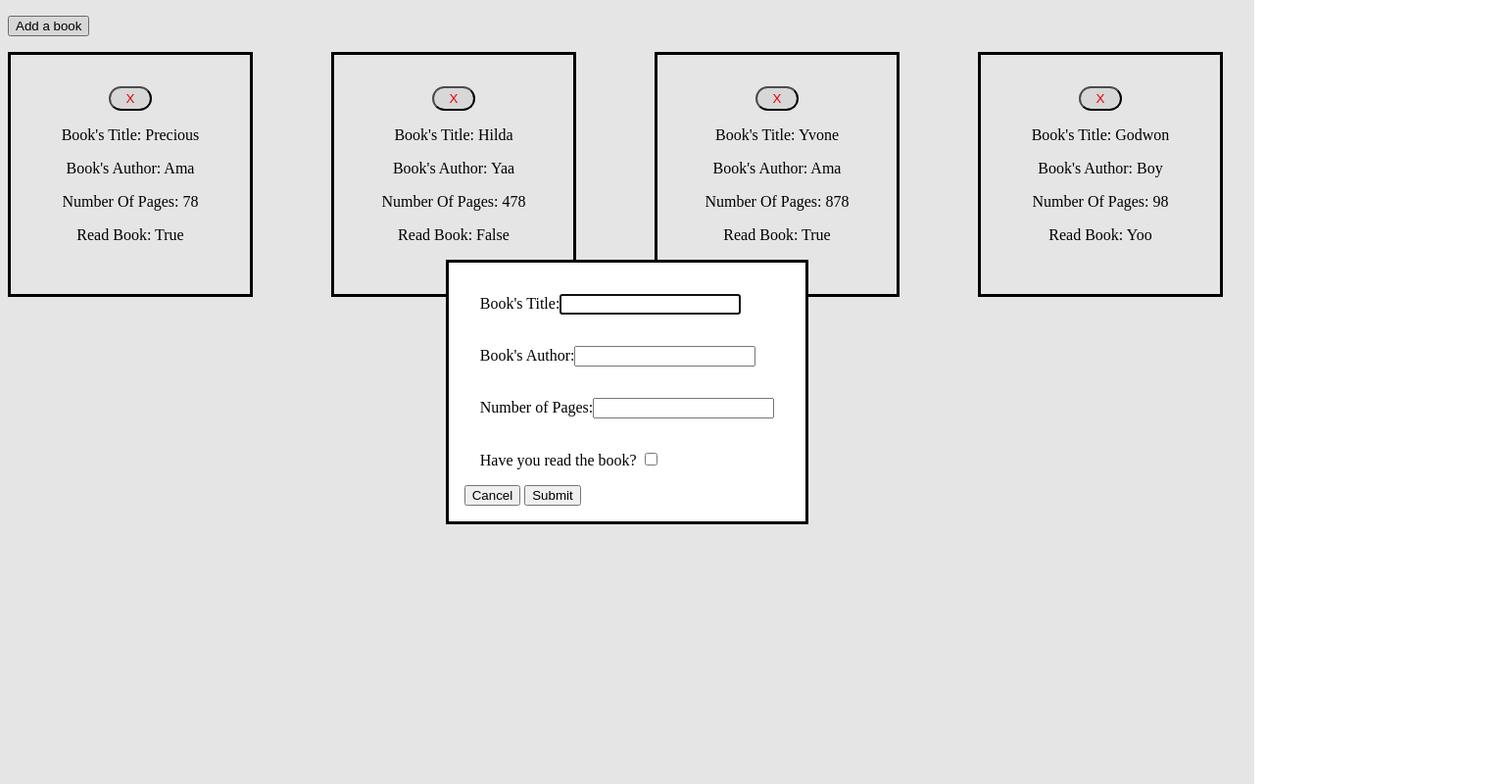
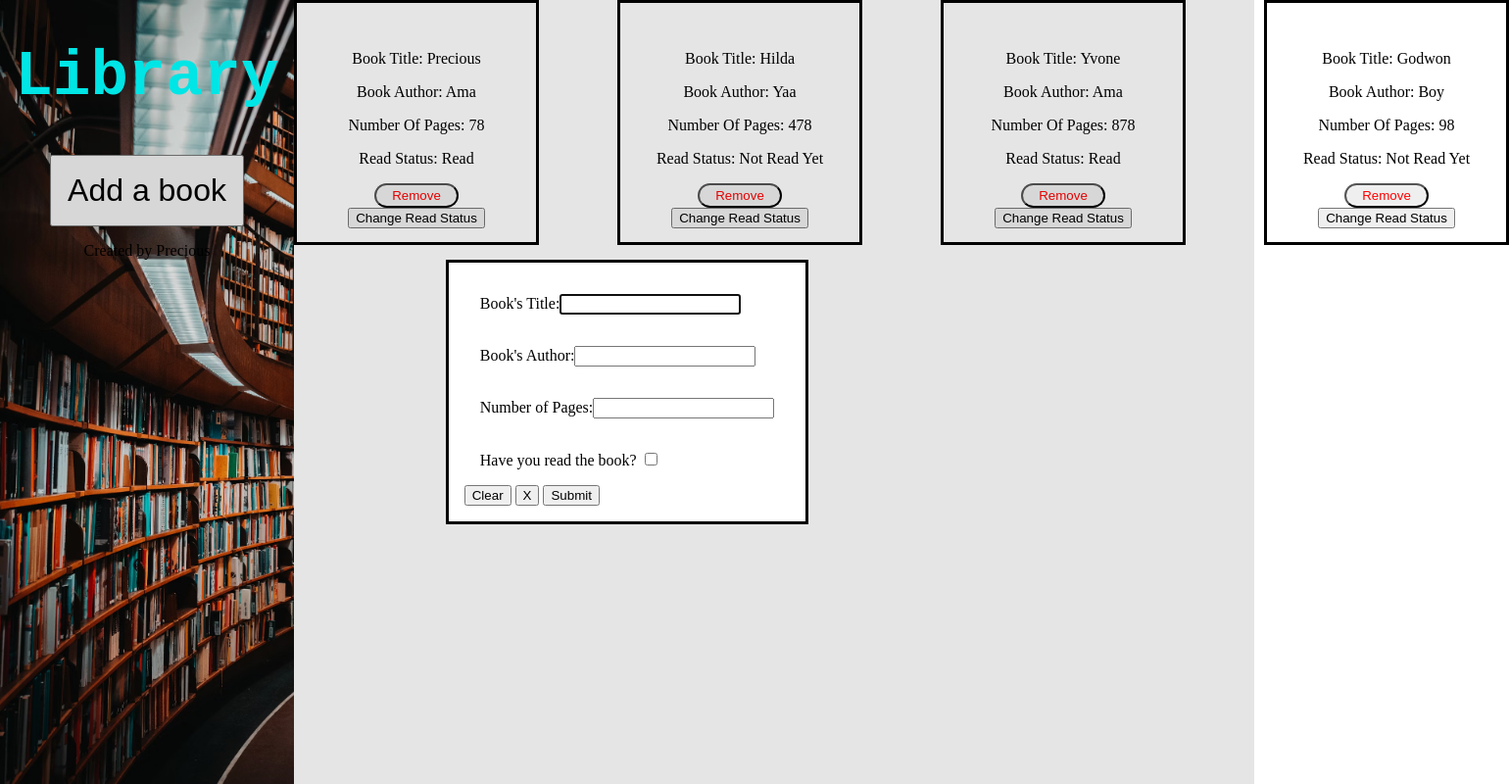
Before and after one commit to preciouskusi17/library-project, a plain HTML site: page index.html in a window 1280 px wide. Both pictures are taken after a click on the button "Add a book". Shown: the whole page at 98% size, 1540 px wide, since content can reach past the window. Drawn offline with Linux system fonts and the light colour scheme.

Commit message:
Add img folder and edit index.html,style.css, and script.js

```diff
--- a/index.html
+++ b/index.html
@@ -8,19 +8,25 @@
     <script src="script.js" defer></script>
 </head>
 <body>
+    <div class="img">
+        <h1 style="color: aqua; font-size: 4rem; font-family: 'Courier New', Courier, monospace;">Library</h1>
         <p><button id="add">Add a book</button></p>
+        <footer>Created by Precious</footer>
+    </div>
 
+    <div>
         <dialog>
-        <form id="box-form" >
-        <label for="title" >Book's Title:<input type="text" id="title" name="title" required></label>
-        <label for="author">Book's Author:<input type="text" id="author" name="author" required></label>
-        <label for="pages">Number of Pages:<input type="number" id="pages" name="pages" required></label>
+            <form id="box-form" method="dialog">
+            <label for="title" >Book's Title:<input required type="text" id="title" name="title" ></label>
+            <label for="author">Book's Author:<input required type="text" id="author" name="author" ></label>
+            <label for="pages">Number of Pages:<input required type="number" id="pages" name="pages" ></label>
             <label for="read">Have you read the book? <input type="checkbox" name="status" id="read" value="Read"></label>
-        <button id="cancel">Cancel</button>
-        <button  id="submit" >Submit</button>
+            <button type="reset" id="clear">Clear</button>
+            <button type="button" id="cancel">X</button>
+            <button type="submit" id="submit" >Submit</button>
             </form>
         </dialog>
-
         <div id="container"></div>
+    </div>
 </body>
 </html>
--- a/script.js
+++ b/script.js
@@ -1,4 +1,8 @@
-const myLibrary = [];
+const addButton= document.querySelector('#add');
+const submitButton= document.querySelector('#submit');
+const dialog= document.querySelector('dialog');
+
+let myLibrary = [];
 
 function Book(title, author,pages,read){
     this.title = title;
@@ -15,61 +19,54 @@ function addBookToLibrary(title,author,pages,read){
 }
 
 addBookToLibrary('precious', 'ama', 78, 'True')
-addBookToLibrary(' hilda', 'yaa', 478, 'false')
+addBookToLibrary(' hilda', 'yaa', 478, '')
 addBookToLibrary(' yvone', 'ama', 878, 'true')
-addBookToLibrary('godwon','boy',98, 'yoo')
+addBookToLibrary('godwon','boy',98, '')
 
-function createItem(item, content){
-    let element= document.createElement(item);
-    element.textContent = content;
-    return element;
-}
 
-function deleteBook(index){
+
+function removeBook(index){
     myLibrary.splice(index,1);
-    showBox(obj)
+    showBox()
 }
 
 function showBox(){
     let container= document.querySelector('#container')
     container.textContent='';
+
     for (let i=0; i<myLibrary.length; i++){
+    let book=myLibrary[i];
 
-    this.obj=myLibrary[i];
-    let div= document.createElement('div');
+    let bookItem= document.createElement('div');
+     bookItem.classList.add('mybooks');
+    bookItem.innerHTML=`<p>Book Title: ${book.title}</p> <p>Book Author: ${book.author}</p>
+         <p>Number of Pages: ${book.pages}</p> <p>Read Status: ${book.read?"Read": "Not Read Yet"}</p>
+            <div id="btn">
+        <button class="remove" onclick="removeBook(${i})">Remove</button>
+        <button onclick= toggleRead(${i})>Change Read Status</button>
+    </div> `;
 
-    let removeButton=document.createElement('button');
-    removeButton.classList.add('remove')
-    removeButton.textContent='X';
+    container.appendChild(bookItem)
+    }}
 
-    div.appendChild(removeButton)
-    div.classList.add('mybooks');
-    // div.innerHTML=(`<p>Book's Title: ${obj.title}</p> <p>Book's Author: ${obj.author}</p> <p>Number of Pages: ${obj.pages}</p> <p>Read Book: ${obj.read}</p>`)
-    div.append(
-        createItem('p',`Book's Title: ${obj.title}`),
-        createItem('p',`Book's Author: ${obj.author}`),
-        createItem('p',`Number of Pages: ${obj.pages}`),
-        createItem('p',`Read Book: ${obj.read}`)
-    )
-    container.appendChild(div)
 
-     removeButton.addEventListener('click',()=>{
-    deleteBook(i);
-})}
+Book.prototype.toggleRead=function(){
+    this.read= !this.read
+}
+function toggleRead(index){
+    myLibrary[index].toggleRead();
+    showBox();
 }
 
 
-const addButton= document.querySelector('#add');
-const submitButton= document.querySelector('#submit');
-const dialog= document.querySelector('dialog');
-
 addButton.addEventListener('click', ()=>{
     dialog.showModal();
+        dialog.querySelectorAll('input').forEach(item=>item.value='')
 
 })
 
 
-document.querySelector('#submit').addEventListener('click',(event)=>{
+document.querySelector('#box-form').addEventListener('submit',(event)=>{
      let title = document.querySelector('#title').value;
     let author = document.querySelector('#author').value;
     let pages = document.querySelector('#pages').value;
@@ -80,5 +77,6 @@ document.querySelector('#submit').addEventListener('click',(event)=>{
 })
 
 document.querySelector('#cancel').addEventListener('click',()=>{
-    dialog.close()
+    dialog.close();
+
 })
--- a/style.css
+++ b/style.css
@@ -1,3 +1,10 @@
+body{
+    margin: 0;
+    padding: 0;
+    display: grid;
+    grid-template-columns: 300px 1fr;
+}
+
 form>label{
     display: block;
     padding: 1rem;
@@ -24,3 +31,19 @@ form>label{
     border-radius: 16px;
     padding: .2rem 1rem;
 }
+
+
+
+.img{
+    height: 100vh;
+    width: 300px;
+    background: url(./img/img.avif) no-repeat pink;
+    background-size: cover;
+    text-align: center;
+
+}
+
+.img button{
+    padding: 1rem;
+    font-size: 2rem;
+}
```
Also changed, not shown: img/img.avif (added). Lines whose indentation alone changed are shown as unchanged.
